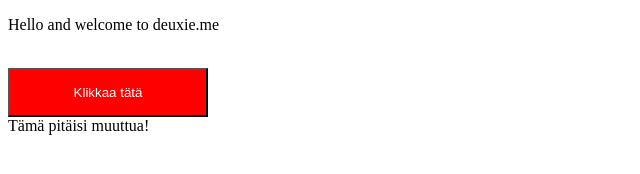
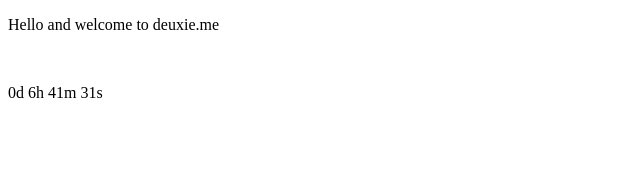
Before and after one commit to ttvlxndrntrg/deuxie.me, a plain HTML site: page index.html in a window 1280 px wide. Shown: the whole page, without its empty margins (0-640 px from the left). Drawn offline with Linux system fonts and the light colour scheme.

Commit message:
Update index.html

```diff
--- a/index.html
+++ b/index.html
@@ -5,33 +5,28 @@
     <meta name="viewport" content="width=device-width, initial-scale=1.0">
     <title>deuxie.me</title>
     <style>
-        #klikkaa{
-            background-color: red;
-            color: #ffffff;
-            padding: 15px;
-            width: 200px;
-            text-align: center;
-            cursor: pointer;
-        }
     </style>
 </head>
 <body>
     <p>Hello and welcome to deuxie.me</p>
     <br>
-    <button id="klikkaa">
-        Klikkaa tätä
-    </button>
-    <div id="toinen juttu">
-        Tämä pitäisi muuttua!
-    </div>
+    <p id="demo"></p>
+    <script>
+        var countDownDate = new Date("Jan 14, 2021 21:30:00").getTime();
+        var x = setInterval(function() {
+          var now = new Date().getTime();
+          var distance = countDownDate - now;
+          var days = Math.floor(distance / (1000 * 60 * 60 * 24));
+          var hours = Math.floor((distance % (1000 * 60 * 60 * 24)) / (1000 * 60 * 60));
+          var minutes = Math.floor((distance % (1000 * 60 * 60)) / (1000 * 60));
+          var seconds = Math.floor((distance % (1000 * 60)) / 1000);
+          document.getElementById("demo").innerHTML = days + "d " + hours + "h "
+          + minutes + "m " + seconds + "s ";
+          if (distance < 0) {
+            clearInterval(x);
+            document.getElementById("demo").innerHTML = "EXPIRED";
+          }
+        }, 1000);
+        </script>
 </body>
-<script type="text/javascript">
-    document.getElementById("klikkaa").addEventListener("click",function(){
-        alert("Morjes!")
-        //document.getElementById("klikkaa").innerHTML="Klikattu";
-        this.innerHTML="Klikattu"
-
-        document.getElementById("toinen juttu").innerHTML="Nappia yllä klikattiin"
-    });
-</script>
 </html>
```
